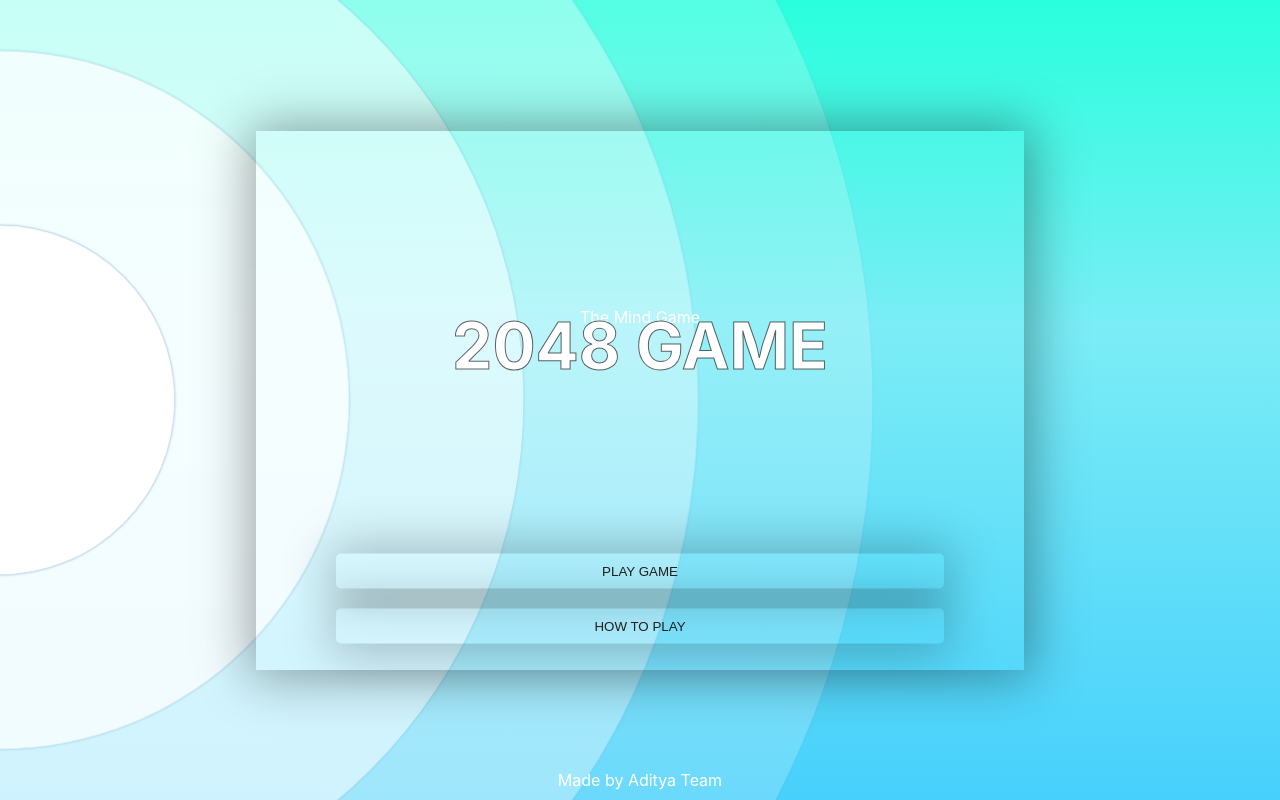
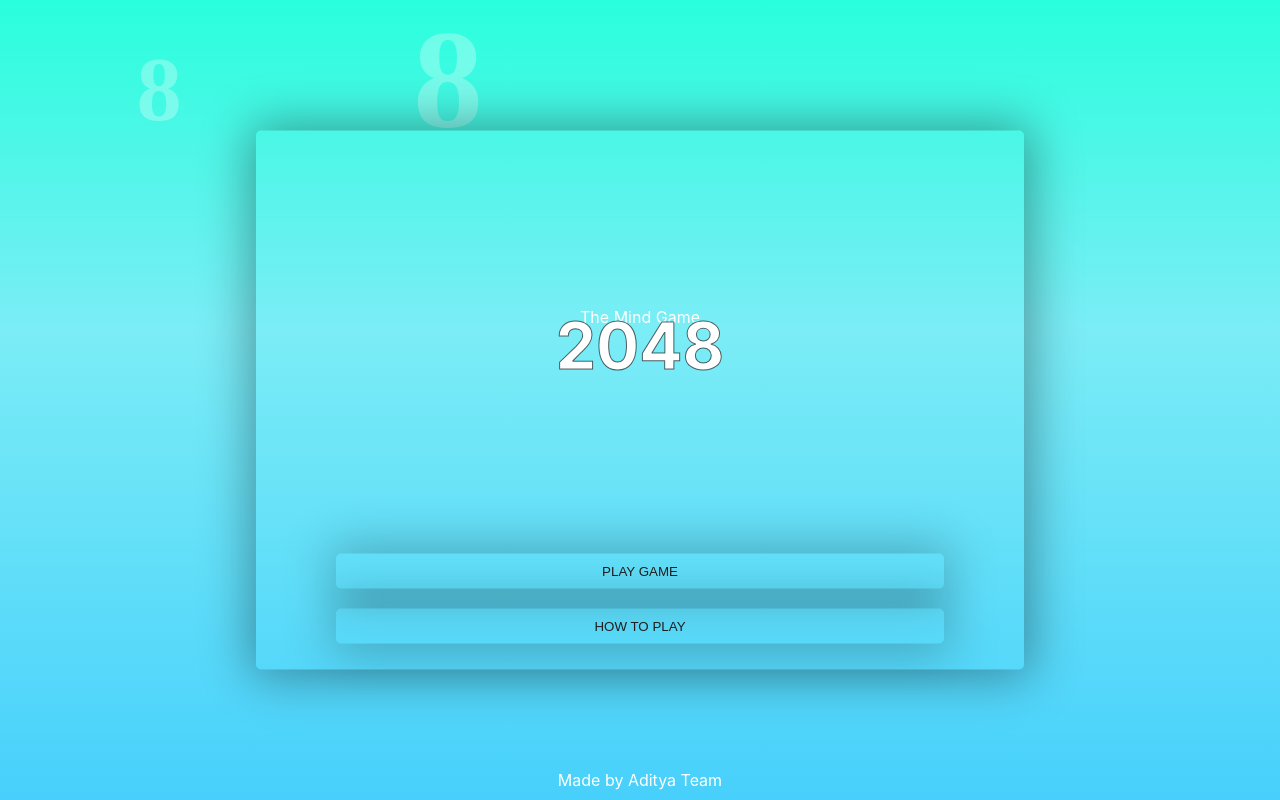
Before and after one commit to swarajspatil158/React-2048-hackathon, a React (Create React App) app: page / in a window 1280 px wide. Built offline with nearby package versions, Linux system fonts and the light colour scheme.

Commit message:
landing page pre-final

```diff
--- a/src/App.js
+++ b/src/App.js
@@ -1,6 +1,4 @@
 import './App.css';
-// import Landing from './components/Landing.jsx';
-// import "./components/Landing.css";
 
 import Landing1 from './components/Landing1.jsx';
 import "./components/Landing1.css";
--- a/src/components/Landing.css
+++ /dev/null
@@ -1,73 +0,0 @@
-:root{
-    --button-Color:#ffffff;
-}
-*{
-    margin: 0;
-    padding:0;
-    color:white;
-}
-body{
-    display:flex;
-    flex-direction:column;
-    align-items: center;
-    min-height:100vh;
-    background:#1f1f1f;
-}
-.heart{
-    position:fixed;
-    top:-1vh;
-    font-size:2rem;
-    transform: translateY(0);
-    animation:fall 1s linear;
-    z-index:-1;
-    font-family: Poppins;
-    font-weight: 700;
-    color:white;
-    opacity: 0.3;
-}
-@keyframes fall {
-    to{
-        transform:translateY(105vh);
-    }
-}
-
-header{
-    margin:20vh 0;
-}
-header h1{
-    font-size:4em;
-    margin-top: -20px;
-}
-
-.mainTab{
-    display:flex;
-    flex-direction: column;
-}
-.mainTab button{
-    padding:10px;
-    margin:10px 0;
-    background:var(--button-Color);
-    outline: none;
-    border:none;
-    cursor:pointer;
-    box-shadow: 1px 1px 50px 6px rgba(0,0,0,0.27);
--webkit-box-shadow: 1px 1px 50px 6px rgba(0,0,0,0.27);
--moz-box-shadow: 1px 1px 50px 6px rgba(0,0,0,0.27);
-color: #1f1f1f;
-    text-decoration: bold;
-    border-radius:5px;
-}
-.mainTab button:hover{
-    color:white;
-    background-color:#000000;
-}
-
-
-footer{
-    position: fixed;
-    left: 0;
-    bottom: 0;
-    width:100%;
-    height:50px;
-    padding:30px;
-}
--- a/src/components/Landing1.css
+++ b/src/components/Landing1.css
@@ -12,87 +12,29 @@ background: linear-gradient(0deg, rgba(40,200,251,0.8547794117647058) 0%, rgba(9
 filter: progid:DXImageTransform.Microsoft.gradient(startColorstr="#28c8fb",endColorstr="#00ffd6",GradientType=1);
 }
 
+.heart{
+    position:fixed;
+    top:-1vh;
+    font-size:2rem;
+    transform: translateY(0);
+    animation:fall 1s linear;
+    z-index:-1;
+    font-family: Poppins;
+    font-weight: 700;
+    color:white;
+    opacity: 0.3;
+}
+@keyframes fall {
+    to{
+        transform:translateY(105vh);
+    }
+}
+
 .ripple-background{
     position:relative;
     overflow:hidden;
     height:100vh;
     width:100vw;
-}
-
-.circle{
-  position: absolute;
-  border-radius: 50%;
-  background: white;
-  animation: ripple 15s infinite;
-  box-shadow: 0px 0px 1px 0px #508fb9;
-}
-
-.small{
-  width: 20vh;
-  height: 20vh;
-  left: -10vh;
-  top: 40vh;
-}
-
-.medium{
-  width: 40vh;
-  height: 40vh;
-  left: -20vh;
-  top:30vh;
-}
-
-.large{
-  width: 60vh;
-  height: 60vh;
-  left: -30vh;
-  top: 20vh;
-}
-
-.xlarge{
-  width: 80vh;
-  height: 80vh;
-  left: -40vh;
-  top: 10vh;
-}
-
-.xxlarge{
-  width: 100vh;
-  height: 100vh;
-  left: -50vh;
-  top: 0vh;
-}
-
-.shade1{
-  opacity: 0.2;
-}
-.shade2{
-  opacity: 0.35;
-}
-
-.shade3{
-  opacity: 0.5;
-}
-
-.shade4{
-  opacity: 0.7;
-}
-
-.shade5{
-  opacity: 1;
-}
-
-@keyframes ripple{
-  0%{
-    transform: scale(1.8);
-  }
-
-  50%{
-    transform: scale(2.2);
-  }
-
-  100%{
-    transform: scale(1.8);
-  }
 }
 
 .pageContent{
@@ -103,7 +45,9 @@ filter: progid:DXImageTransform.Microsoft.gradient(startColorstr="#28c8fb",endCo
     box-shadow: 1px 1px 50px 6px rgba(0,0,0,0.37);
 -webkit-box-shadow: 1px 1px 50px 6px rgba(0,0,0,0.37);
 -moz-box-shadow: 1px 1px 50px 6px rgba(0,0,0,0.37);
+  /* background:rgba(0, 0, 0, 0.052); */
   padding:2vh 10vh;
+  border-radius:5px;
 }
 
 
--- a/src/components/Landing1.jsx
+++ b/src/components/Landing1.jsx
@@ -1,16 +1,29 @@
 const Landing1 = () => {
+
+    function showHeart() {
+        const heart = document.createElement("div");
+        heart.innerText = ["2", "4", "8", "16", "32", "64"][Math.floor(Math.random() * 6)];
+        heart.classList.add("heart");
+        heart.style.transform = `scale(${Math.random() * 5})`;
+        heart.style.left = Math.random() * 100 + "vw";
+        heart.style.animationDuration = Math.random() + 2 + 3 + "s";
+        document.body.appendChild(heart);
+        setTimeout(() => {
+            heart.remove();
+        }, 4000);
+    }
+
+    setInterval(() => {
+        showHeart();
+    }, 5000);
+
     return(<>
         <div className='ripple-background'>
-            <div className='circle xxlarge shade1'></div>
-            <div className='circle xlarge shade2'></div>
-            <div className='circle large shade3'></div>
-            <div className='circle medium shade4'></div>
-            <div className='circle small shade5'></div>
-        </div>
+            </div>
         <div className="pageContent">
             <header>
                 <span>The Mind Game</span>
-                <h1>2048 GAME</h1>
+                <h1>2048</h1>
             </header>
 
             <div className="mainTab">
```
Also changed, not shown: src/components/Landing.jsx (deleted, +0 -37 lines).
